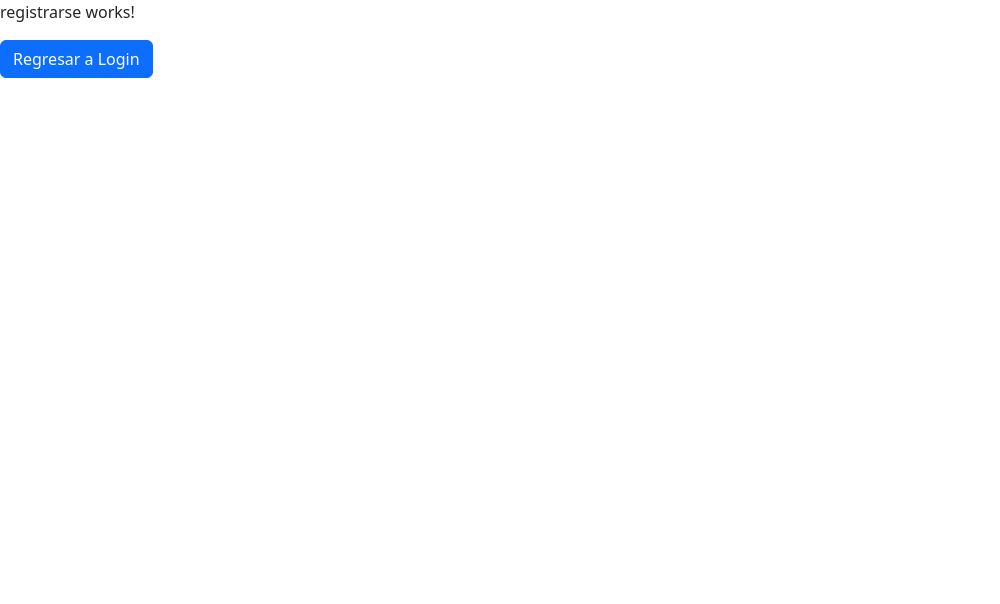
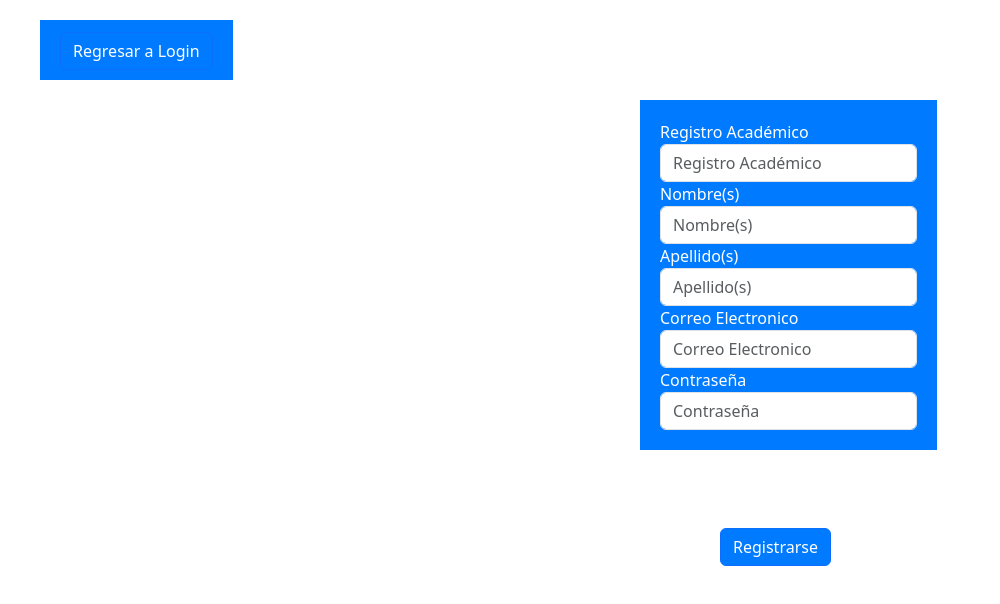
Before and after one commit to Grupo8PracticasIniciales/Taller4_PIF-, an Angular app in the folder Angular/taller4_angular/: page /registrarse in a window 1280 px wide. Shown: the top 604 px of the page, without its empty margins (0-1000 px from the left). Built offline with nearby package versions, Linux system fonts and the light colour scheme.

Commit message:
frontend
Se realizo el frontend de registrar usuario

```diff
--- a/Angular/taller4_angular/src/app/components/registrarse/registrarse.component.html
+++ b/Angular/taller4_angular/src/app/components/registrarse/registrarse.component.html
@@ -1,2 +1,87 @@
-<p>registrarse works!</p>
-<button (click)="login()" class="btn btn-primary">Regresar a Login</button>
+<!DOCTYPE html>
+<html lang="es">
+<head>
+    <meta charset="UTF-8">
+    <meta name="viewport" content="width=device-width, initial-scale=1.0">
+    <link rel="stylesheet" href="https://cdnjs.cloudflare.com/ajax/libs/animate.css/4.1.1/animate.min.css">
+    <style>
+        /* Estilo para centrar el formulario */
+        .center-form {
+            position: absolute;
+            top: 100px; /* Posición vertical en píxeles desde la parte superior */
+            left: 640px; /* Posición horizontal en píxeles desde la izquierda */
+            background-color: #007bff; /* Cambia el color de fondo del botón primario */
+            color: #fff; /* Cambia el color del texto del botón primario */
+            padding: 20px 20px; /* Añade un poco de espacio alrededor del botón */
+        }
+
+        /* Estilo para los botones con colores */
+        .btn-primary {
+            background-color: #007bff; /* Cambia el color de fondo del botón primario */
+            color: #fff; /* Cambia el color del texto del botón primario */
+        }
+
+        .btn-primary:hover {
+            background-color: #0056b3; /* Cambia el color de fondo del botón primario al pasar el mouse */
+        }
+
+        .custom-button {
+            position: absolute;
+            font-size: 24px; /* Tamaño de fuente personalizado */
+            top: 20px; /* Posición vertical en píxeles desde la parte superior */
+            left: 40px; /* Posición horizontal en píxeles desde la izquierda */
+            background-color: #007bff; /* Cambia el color de fondo del botón primario */
+            color: #fff; /* Cambia el color del texto del botón primario */
+            padding: 10px 20px; /* Añade un poco de espacio alrededor del botón */
+        }
+        .botonRegistrar{
+            font-size: 44px; /* Tamaño de fuente personalizado */
+            position: absolute;
+            top: 399px; /* Posición vertical en píxeles desde la parte superior */
+            left: 65px; /* Posición horizontal en píxeles desde la izquierda *65
+            background-color: #007bff; /* Cambia el color de fondo del botón primario */
+            color: #fff; /* Cambia el color del texto del botón primario */
+            padding: 10px 15px; /* Añade un poco de espacio alrededor del botón */
+        }
+
+
+    </style>
+</head>
+<body>
+
+    <div class="custom-button">
+    <button (click)="login()" class="btn btn-primary animate__animated animate__fadeIn">Regresar a Login</button>
+    </div>
+
+    <div class="center-form">
+        <form class="animate__animated animate__zoomIn">
+            <div class="form-group col-md-100">
+                <label for="inputEmail4">Registro Académico</label>
+                <input type="email" class="form-control" id="inputEmail4" placeholder="Registro Académico" data-mdb-animation="fadeIn" data-mdb-animation-delay="13s">
+            </div>
+            <div class="form-group col-md-100">
+                <label for="inputEmail4">Nombre(s)</label>
+                <input type="email" class="form-control" id="inputEmail4" placeholder="Nombre(s)" data-mdb-animation="fadeIn" data-mdb-animation-delay="1s">
+            </div>
+            <div class="form-group col-md-100">
+                <label for="inputEmail4">Apellido(s)</label>
+                <input type="email" class="form-control" id="inputEmail4" placeholder="Apellido(s)" data-mdb-animation="fadeIn" data-mdb-animation-delay="1s">
+            </div>
+            <div class="form-group col-md-100">
+                <label for="inputEmail4">Correo Electronico</label>
+                <input type="email" class="form-control" id="inputEmail4" placeholder="Correo Electronico" data-mdb-animation="fadeIn" data-mdb-animation-delay="1s">
+            </div>
+            <div class="form-group col-md-100">
+                <label for="inputPassword4">Contraseña</label>
+                <input type="password" class="form-control" id="inputPassword4" placeholder="Contraseña" data-mdb-animation="fadeIn" data-mdb-animation-delay="5s">
+            </div>
+
+        </form>
+
+        <div class="botonRegistrar">
+            <button class="btn btn-primary animate__animated animate__fadeIn">Registrarse</button>
+            </div>
+
+    </div>
+</body>
+</html>
--- a/Angular/taller4_angular/src/app/services/usuario.service.ts
+++ b/Angular/taller4_angular/src/app/services/usuario.service.ts
@@ -22,6 +22,7 @@ export class UsuarioService {
     return this._http.put(this.url+'/usuario/login',params,{headers: this.headersVariable})
   }
 
+
   getIdentidad(){
     var identidad2 = JSON.parse(localStorage.getItem('identidad') || '{}');
     if(identidad2 != 'undefined'){
```
